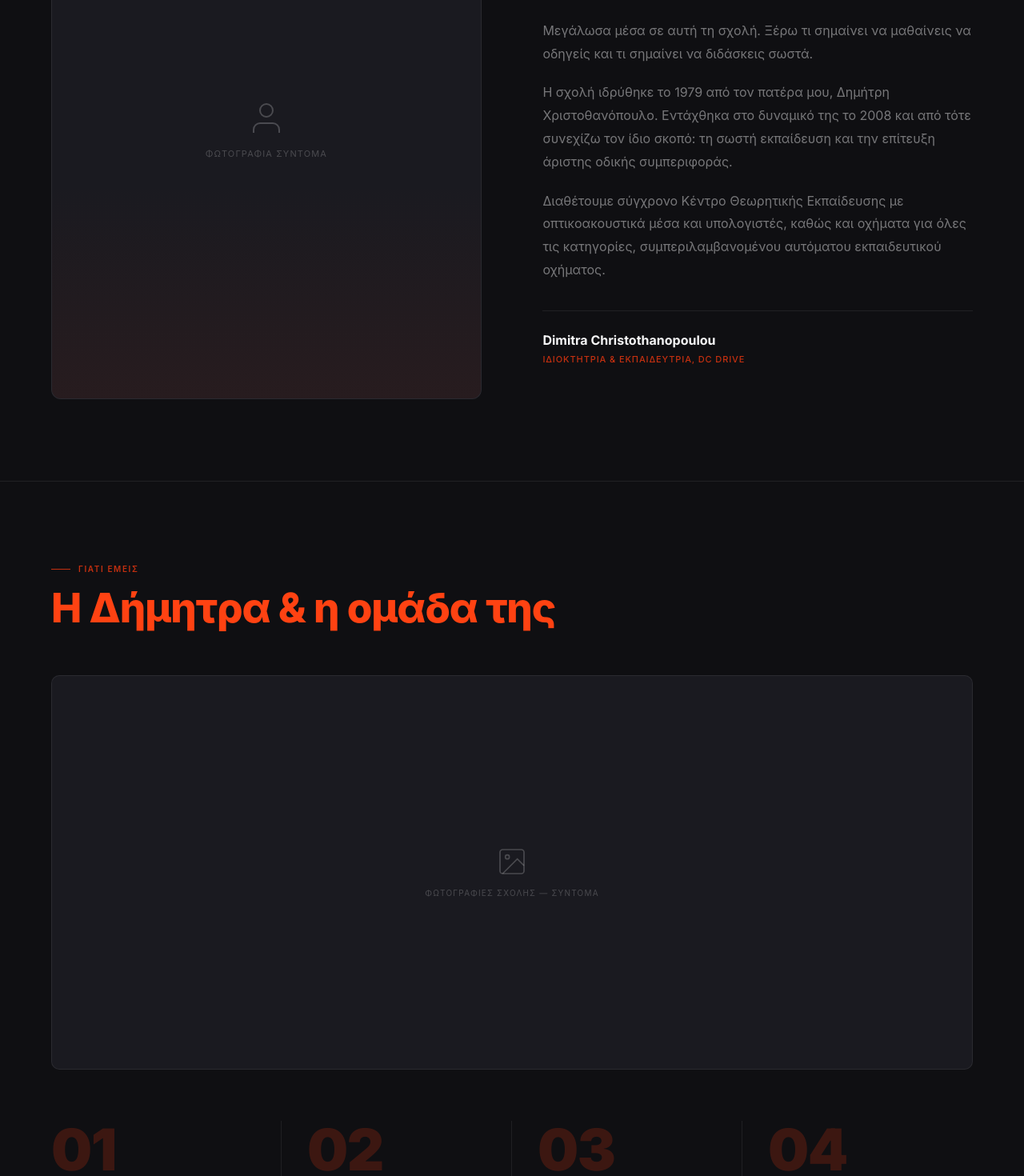
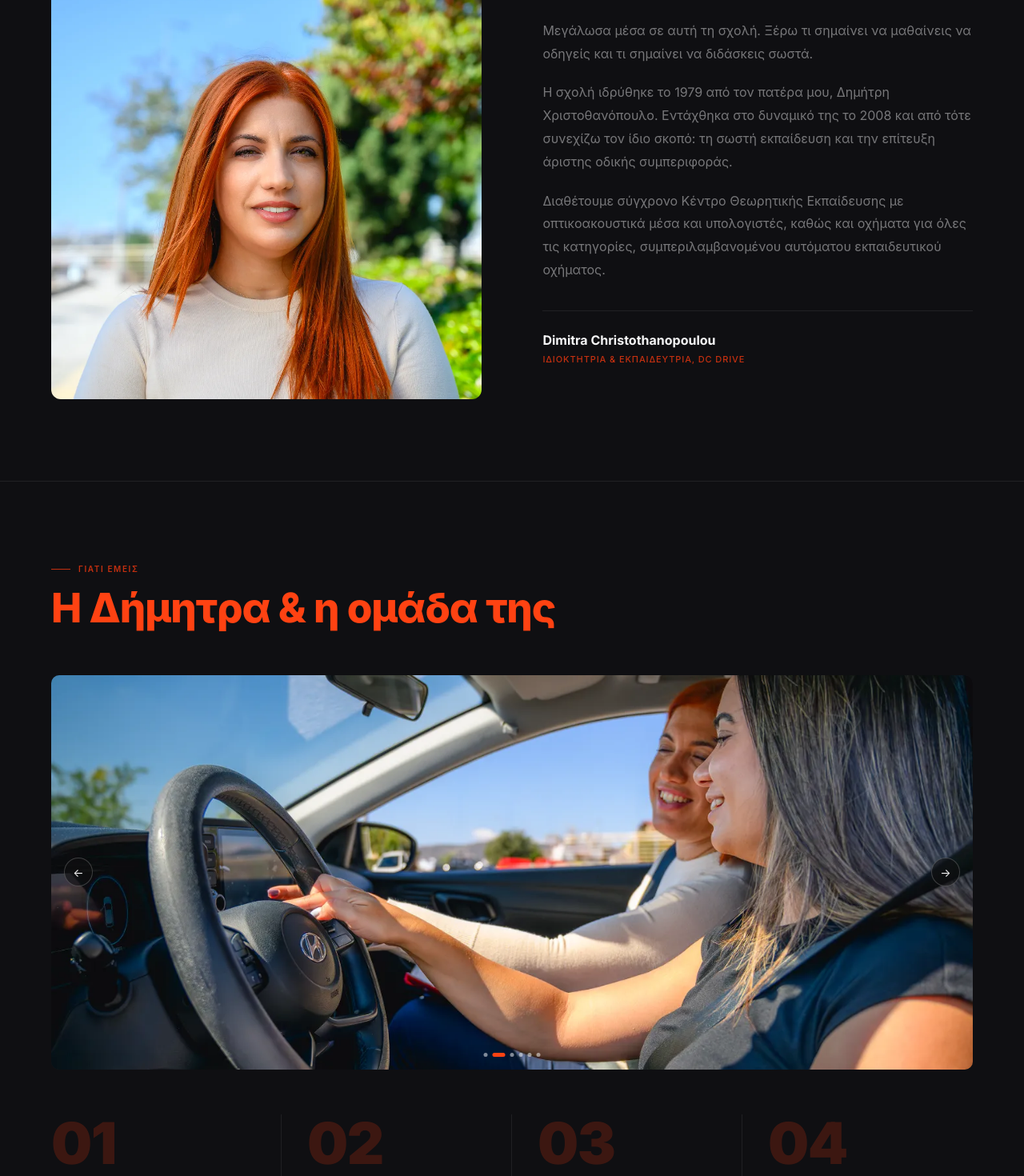
Before and after one commit to bmanologlou/dc26-next, a Next.js app: page / in a window 1280 px wide. Shown: the part 3040-4510 px from the top of the page at 80% size. Built offline with nearby package versions, Linux system fonts and the light colour scheme.

Commit message:
Fix: Dimitra real photo, PhotoSlider in WhyUs, smoother testimonials

```diff
--- a/app/components/Dimitra.tsx
+++ b/app/components/Dimitra.tsx
@@ -24,32 +24,15 @@ export default function Dimitra() {
           transition={{ duration: 0.7, ease: [0.16, 1, 0.3, 1] }}
           style={{
             aspectRatio: '4/5',
-            background: 'var(--color-dark-elevated)',
-            border: '1px solid var(--color-border)',
             borderRadius: '12px',
-            display: 'flex', alignItems: 'center', justifyContent: 'center',
-            position: 'relative', overflow: 'hidden',
+            overflow: 'hidden',
+            position: 'relative',
           }}>
-          {/* Placeholder */}
-          <div style={{
-            display: 'flex', flexDirection: 'column', alignItems: 'center', gap: '12px',
-            color: 'var(--color-subtle)',
-          }}>
-            <svg width="48" height="48" viewBox="0 0 24 24" fill="none" stroke="currentColor" strokeWidth="1">
-              <path d="M20 21v-2a4 4 0 0 0-4-4H8a4 4 0 0 0-4 4v2"/>
-              <circle cx="12" cy="7" r="4"/>
-            </svg>
-            <span style={{ fontSize: '11px', letterSpacing: '0.1em', textTransform: 'uppercase' }}>
-              Φωτογραφία σύντομα
-            </span>
-          </div>
-
-          {/* Decorative accent */}
-          <div style={{
-            position: 'absolute', bottom: 0, left: 0, right: 0,
-            height: '40%',
-            background: 'linear-gradient(to top, rgba(196,48,16,0.08), transparent)',
-          }} />
+          <img
+            src="/assets/DC_Profile.webp"
+            alt="Δήμητρα Χριστοθανοπούλου"
+            style={{ width: '100%', height: '100%', objectFit: 'cover', objectPosition: 'top', display: 'block' }}
+          />
         </motion.div>
 
         {/* Text */}
--- a/app/components/Testimonials.tsx
+++ b/app/components/Testimonials.tsx
@@ -108,7 +108,7 @@ export default function Testimonials() {
                         initial={{ x: dir > 0 ? '110%' : '-110%' }}
                   animate={{ x: 0 }}
                   exit={{ x: dir > 0 ? '-110%' : '110%' }}
-                  transition={{ duration: 0.5, ease: [0.16, 1, 0.3, 1] }}
+                  transition={{ duration: 0.6, ease: [0.25, 1, 0.5, 1] }}
                   style={{ position: 'absolute', inset: 0 }}>
                   <Card t={testimonials[next1]} />
                 </motion.div>
@@ -121,7 +121,7 @@ export default function Testimonials() {
                         initial={{ x: dir > 0 ? '110%' : '-110%' }}
                   animate={{ x: 0 }}
                   exit={{ x: dir > 0 ? '-110%' : '110%' }}
-                  transition={{ duration: 0.5, ease: [0.16, 1, 0.3, 1], delay: 0.06 }}
+                  transition={{ duration: 0.6, ease: [0.25, 1, 0.5, 1], delay: 0.08 }}
                   style={{ position: 'absolute', inset: 0 }}>
                   <Card t={testimonials[(current + 2) % testimonials.length]} />
                 </motion.div>
--- a/app/components/WhyUs.tsx
+++ b/app/components/WhyUs.tsx
@@ -42,30 +42,7 @@ export default function WhyUs() {
           </h2>
         </motion.div>
 
-        {/* Photo slider placeholder */}
-        <motion.div
-          initial={{ opacity: 0, y: 24 }}
-          animate={inView ? { opacity: 1, y: 0 } : {}}
-          transition={{ duration: 0.6, delay: 0.1 }}
-          style={{
-            width: '100%', aspectRatio: '21/9',
-            minHeight: 'clamp(200px, 30vw, 400px)',
-            background: 'var(--color-dark-elevated)',
-            border: '1px solid var(--color-border)',
-            borderRadius: '10px', marginBottom: '64px',
-            display: 'flex', alignItems: 'center', justifyContent: 'center',
-            flexDirection: 'column', gap: '12px',
-            color: 'var(--color-subtle)',
-          }}>
-          <svg width="40" height="40" viewBox="0 0 24 24" fill="none" stroke="currentColor" strokeWidth="1">
-            <rect x="3" y="3" width="18" height="18" rx="2"/>
-            <circle cx="8.5" cy="8.5" r="1.5"/>
-            <polyline points="21 15 16 10 5 21"/>
-          </svg>
-          <span style={{ fontSize: '10px', letterSpacing: '0.12em', textTransform: 'uppercase' }}>
-            Φωτογραφίες σχολής — σύντομα
-          </span>
-        </motion.div>
+        <PhotoSlider />
 
                 <div style={{
           display: 'grid',
```
